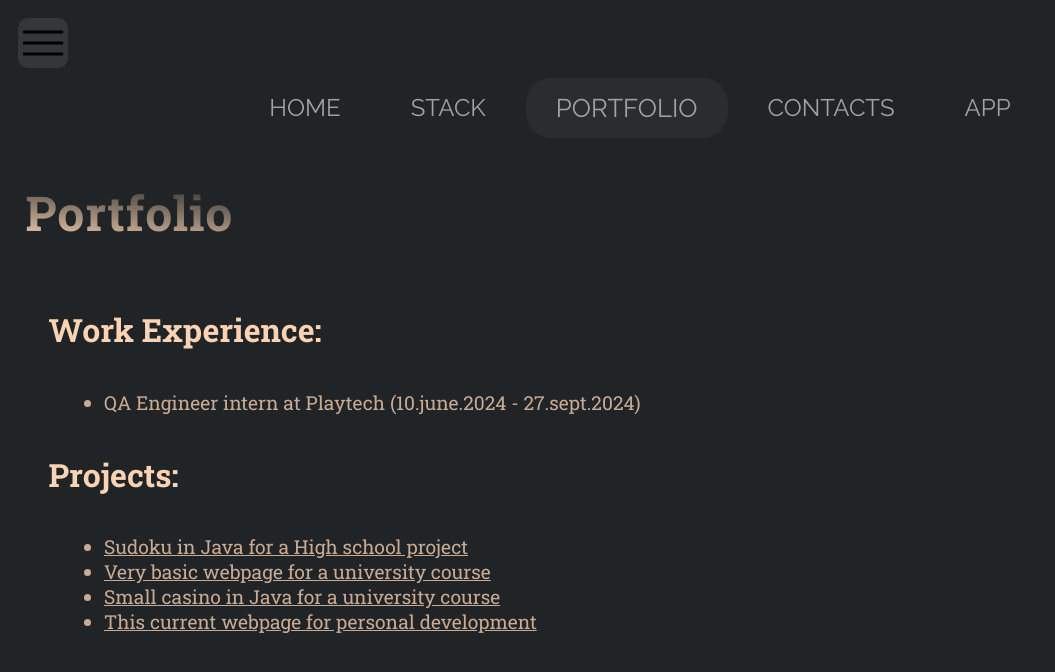
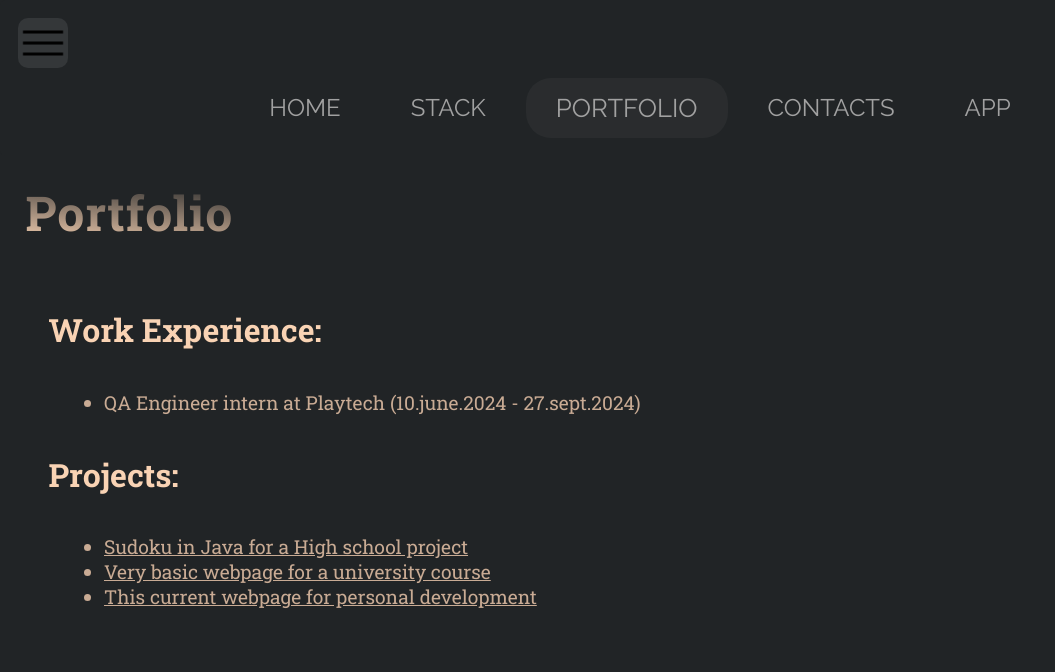
Before and after one commit to HeinrichVannas/PersonalWebpage, a Vue app in the folder frontend/vuefrontend/: page /#/portfolio in a window 1280 px wide. Shown: the top 672 px of the page, without its empty margins (0-1055 px from the left). Built offline with nearby package versions, Linux system fonts and the light colour scheme.

Commit message:
removed git repo from portfolio

```diff
--- a/frontend/vuefrontend/src/views/PortfolioView.vue
+++ b/frontend/vuefrontend/src/views/PortfolioView.vue
@@ -13,7 +13,6 @@
     <ul>
       <li><a href="https://github.com/HeinrichVannas/NRGProjekt">Sudoku in Java for a High school project</a></li>
       <li><a href="https://github.com/HeinrichVannas/Sissejuhatus_erialasse_tp-E_veebileht">Very basic webpage for a university course</a></li>
-      <li><a href="https://github.com/vulfff/projekt_kasiino">Small casino in Java for a university course</a></li>
       <li><a href="https://github.com/HeinrichVannas/PersonalWebpage">This current webpage for personal development</a></li>
     </ul>
   </div>
```
